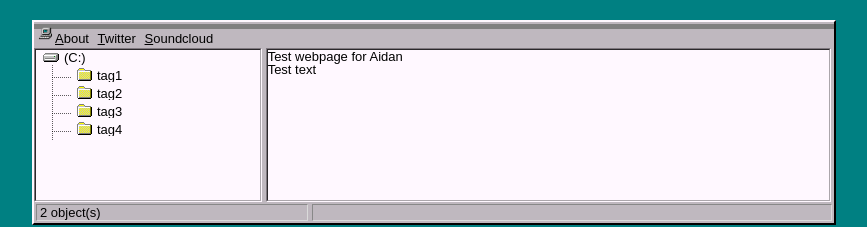
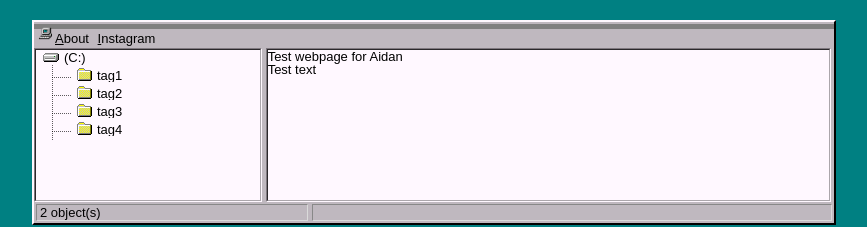
Before and after one commit to aidanhermans/aidanhermans.github.io, a Jekyll site: the page built from index.md, in a window 1280 px wide. Shown: the top 227 px of the page, without its empty margins (206-1073 px from the left). Built offline with Jekyll 4.4.1, drawn with Linux system fonts in a browser that asks for light colours; our own code applies the rules of GitHub Pages for plain Markdown files.

Commit message:
change topbar links

```diff
--- a/_includes/topbar.html
+++ b/_includes/topbar.html
@@ -1,5 +1,4 @@
 <ul class="topbar">
 	<a href="/me"><li><u>A</u>bout</li></a>
-	<a href="http://twitter.com/h01000110" target="_blank"><li><u>T</u>witter</li></a>
-	<a href="http://soundcloud.com/h01000110" target="_blank"><li><u>S</u>oundcloud</li></a>
+	<a href="http://instagram.com/aidanhermans" target="_blank"><li><u>I</u>nstagram</li></a>
 </ul>
```
